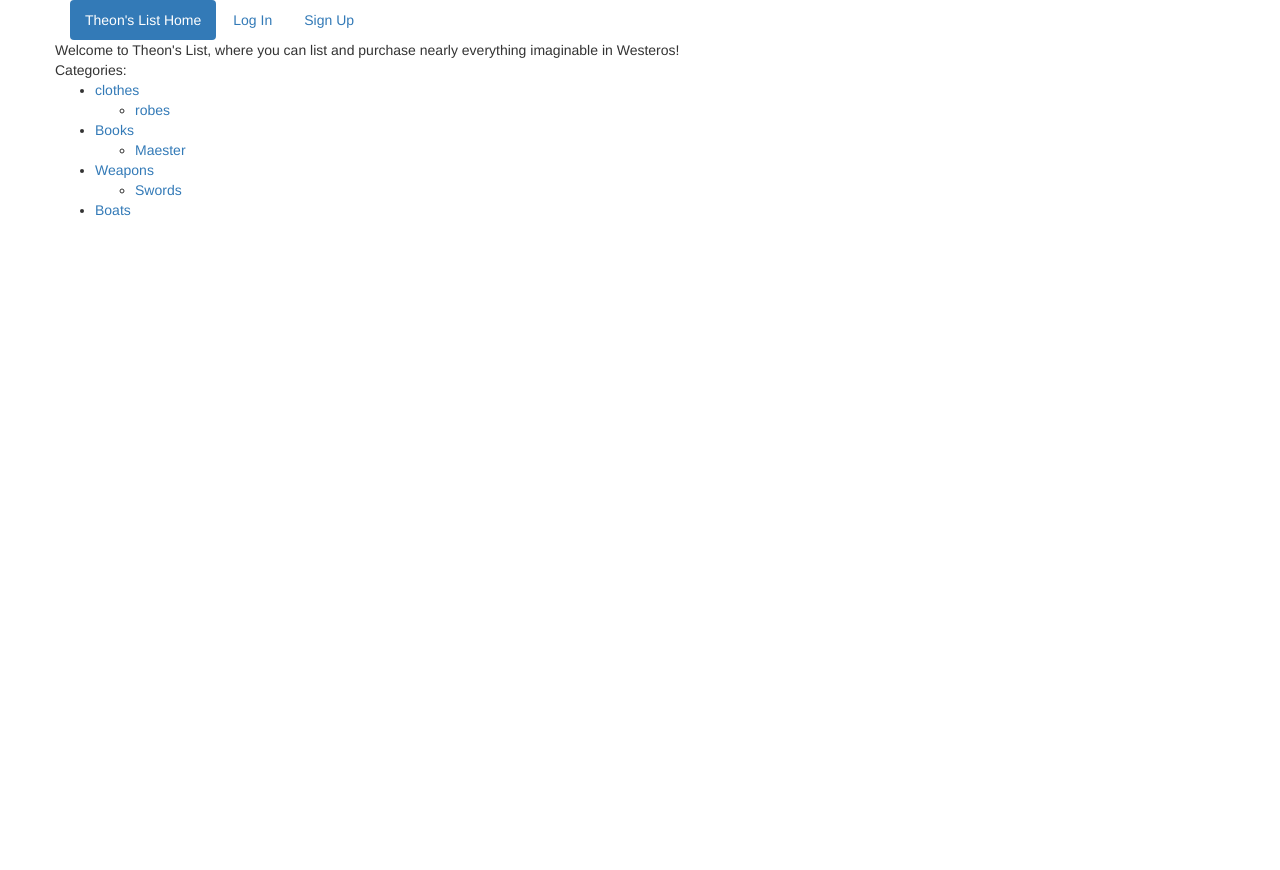
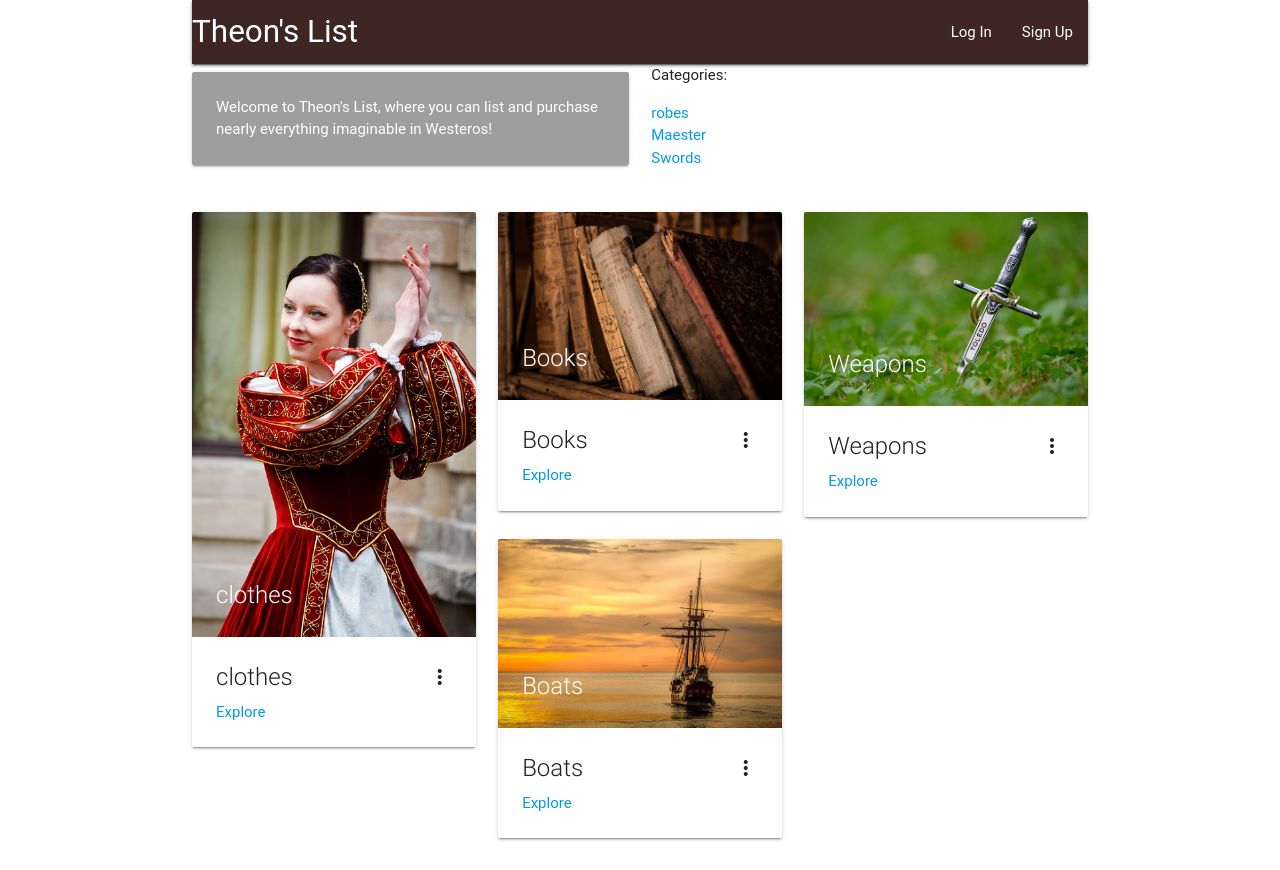
Before and after one commit to jnwcki/theons_list, a Django app: page / in a window 1280 px wide. Shown: the top 870 px of the page. Before the commit the page ends 216 px from the top, so only its background shows below. Run offline with Django 3.2, Linux system fonts and the light colour scheme; data comes from the database, SQL or seed files in the repository; both versions use the stored data as it was after the commit; some libraries are stand-ins or nearby versions; some web fonts are replaced.

Commit message:
added materialize. working on index view

```diff
--- a/theonsapp/models.py
+++ b/theonsapp/models.py
@@ -1,4 +1,3 @@
-from django.contrib.auth.models import User
 from django.db import models
 from django.conf import settings
 from django.db.models.signals import post_save
@@ -15,6 +14,8 @@ class City(models.Model):
 
 class Category(models.Model):
     name = models.CharField(max_length=50)
+    photo = models.ImageField(upload_to='uploads/categories',
+                              default='uploads/default.png')
 
     def __str__(self):
         return self.name
@@ -42,7 +43,8 @@ class Item(models.Model):
     name = models.CharField(max_length=100)
     full_description = models.TextField()
     time_listed = models.DateTimeField(auto_now_add=True)
-    photo = models.ImageField(upload_to='uploads', default='uploads/default.png')
+    photo = models.ImageField(upload_to='uploads',
+                              default='uploads/default.png')
     price = models.IntegerField()
     subcategory = models.ForeignKey(SubCategory)
 
--- a/theonsapp/templates/base.html
+++ b/theonsapp/templates/base.html
@@ -1,27 +1,33 @@
 <!DOCTYPE html>
 <html lang="en">
 <head>
-<link href="https://maxcdn.bootstrapcdn.com/bootstrap/3.3.6/css/bootstrap.min.css" rel="stylesheet" integrity="sha384-1q8mTJOASx8j1Au+a5WDVnPi2lkFfwwEAa8hDDdjZlpLegxhjVME1fgjWPGmkzs7" crossorigin="anonymous">
+<link rel="stylesheet" href="https://cdnjs.cloudflare.com/ajax/libs/materialize/0.97.6/css/materialize.min.css">
+<link href="https://fonts.googleapis.com/icon?family=Material+Icons" rel="stylesheet">
     <meta charset="UTF-8">
     <title>Theon's List</title>
 </head>
 <body>
 <div class="container">
-<ul class="nav nav-pills">
-    <li role="presentation" class="active"><a href="{% url 'index' %}">Theon's List Home</a></li>
-        {% if user.is_authenticated %}
-            <li role="presentation"><a href="{% url 'logout' %}">Log Out</a></li>
-        {% else %}
-            <li role="presentation"><a href="{% url 'login' %}">Log In</a></li>
-            <li role="presentation"><a href="{% url 'signup' %}">Sign Up</a></li>
+  <nav>
+      <div class="nav-wrapper brown darken-4 z-depth-1">
+        <a href="{% url 'index' %}" class="brand-logo">Theon's List</a>
+        <ul id="nav-mobile" class="right hide-on-med-and-down">
+          {% if user.is_authenticated %}
+          <li><a href="{% url 'logout' %}">Log Out</a></li>
+          {% else %}
+          <li><a href="{% url 'login' %}">Log In</a></li>
+          <li><a href="{% url 'signup' %}">Sign Up</a></li>
+          {% endif %}
 
-        {% endif %}
-</ul>
+        </ul>
+      </div>
+    </nav>
 
-{% block content %}{% endblock %}
+{% block content %}
+{% endblock %}
 
 </div>
 <script type="text/javascript" src="https://code.jquery.com/jquery-2.1.1.min.js"></script>
-<script src="https://maxcdn.bootstrapcdn.com/bootstrap/3.3.6/js/bootstrap.min.js" integrity="sha384-0mSbJDEHialfmuBBQP6A4Qrprq5OVfW37PRR3j5ELqxss1yVqOtnepnHVP9aJ7xS" crossorigin="anonymous"></script></div>
+<script src="https://cdnjs.cloudflare.com/ajax/libs/materialize/0.97.6/js/materialize.min.js"></script>
 </body>
 </html>
--- a/theonsapp/templates/index.html
+++ b/theonsapp/templates/index.html
@@ -2,7 +2,7 @@
 
 {% block content %}
 <div class="row">
-      <div class="col s12 m5">
+      <div class="col s6 m6">
         <div class="card-panel grey">
           <span class="white-text">Welcome to Theon's List, where you can list and purchase nearly everything
               imaginable in Westeros!
@@ -14,7 +14,6 @@
           Categories:
           <ul>
           {% for category in object_list %}
-              <li><a href="{% url 'category_detail' category.pk %}">{{ category }}</a></li>
               <ul>
                   {% for sub in category.subcategory_set.all %}
                   <li><a href="{% url 'sub_item_list' sub.pk 1 %}">{{ sub }}</a></li>
@@ -26,4 +25,40 @@
       </div>
 
 </div>
+<div class="col l12">
+<div class="row">
+  {% for category in object_list %}
+      <div class="col s12 m6 l4">
+        <div class="card">
+          <div class="card-image waves-effect waves-block waves-light">
+            <img class="activator" src="{{ category.photo.url }}">
+            <span class="card-title">{{ category }}</span>
+          </div>
+          <div class="card-content">
+            <span class="card-title activator grey-text text-darken-4">{{ category }}<i class="material-icons right">more_vert</i></span>
+            <p><a href="{% url 'category_detail' category.pk %}">Explore</a></p>
+          </div>
+          <div class="card-reveal">
+            <span class="card-title grey-text text-darken-4">Card Title<i class="material-icons right">close</i></span>
+                  <p>Here is some more information about this product that is only revealed once clicked on.</p>
+          </div>
+        </div>
+      </div>
+  {% endfor %}
+</div>
+</div>
+
+<div class="card">
+    <div class="card-image waves-effect waves-block waves-light">
+      <img class="activator" src="images/office.jpg">
+    </div>
+    <div class="card-content">
+      <span class="card-title activator grey-text text-darken-4">Card Title<i class="material-icons right">more_vert</i></span>
+      <p><a href="#">This is a link</a></p>
+    </div>
+    <div class="card-reveal">
+      <span class="card-title grey-text text-darken-4">Card Title<i class="material-icons right">close</i></span>
+      <p>Here is some more information about this product that is only revealed once clicked on.</p>
+    </div>
+  </div>
 {% endblock content %}
```
Also changed, not shown: db.sqlite3, theonsapp/migrations/0006_category_photo.py (added), uploads/categories/medieval-276019_640.jpg (added), uploads/categories/old-books-436498_640.jpg (added), uploads/categories/sunset-675847_640.jpg (added), uploads/categories/sword-1058402_640.jpg (added).
